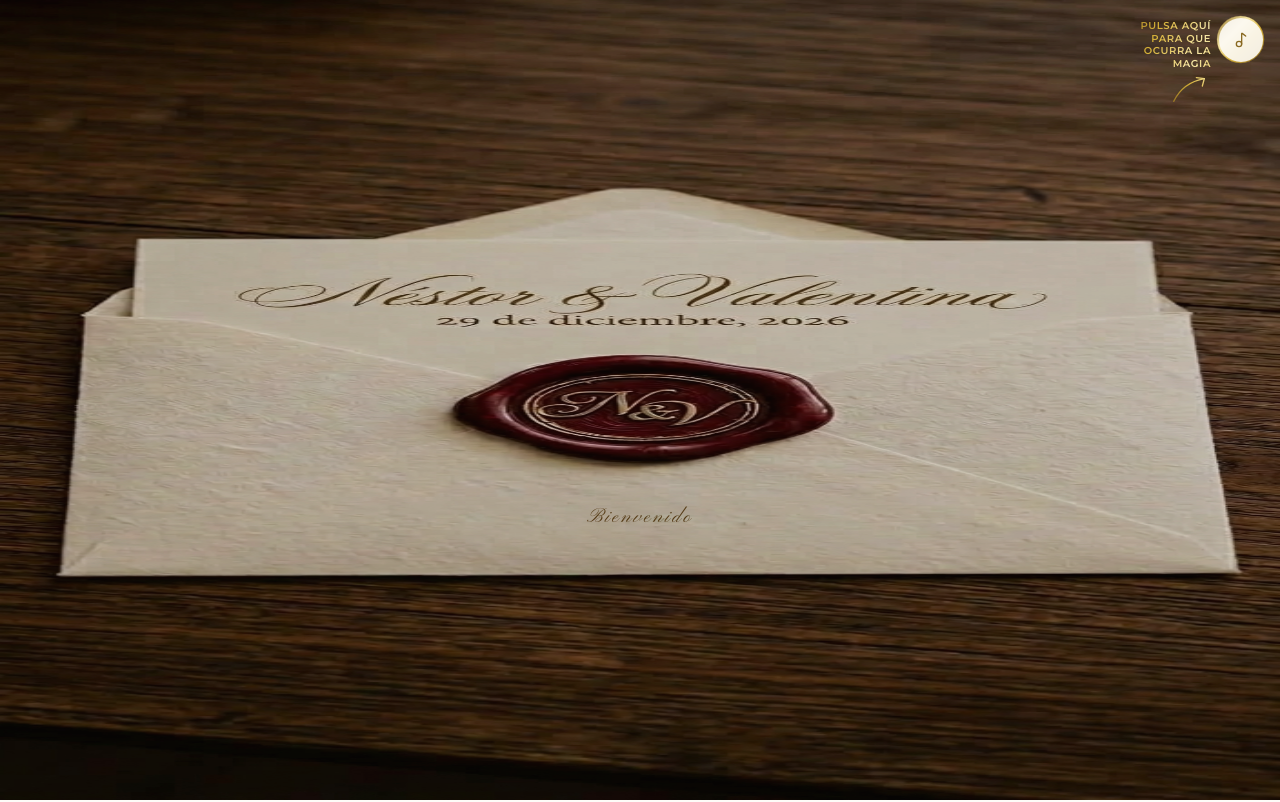
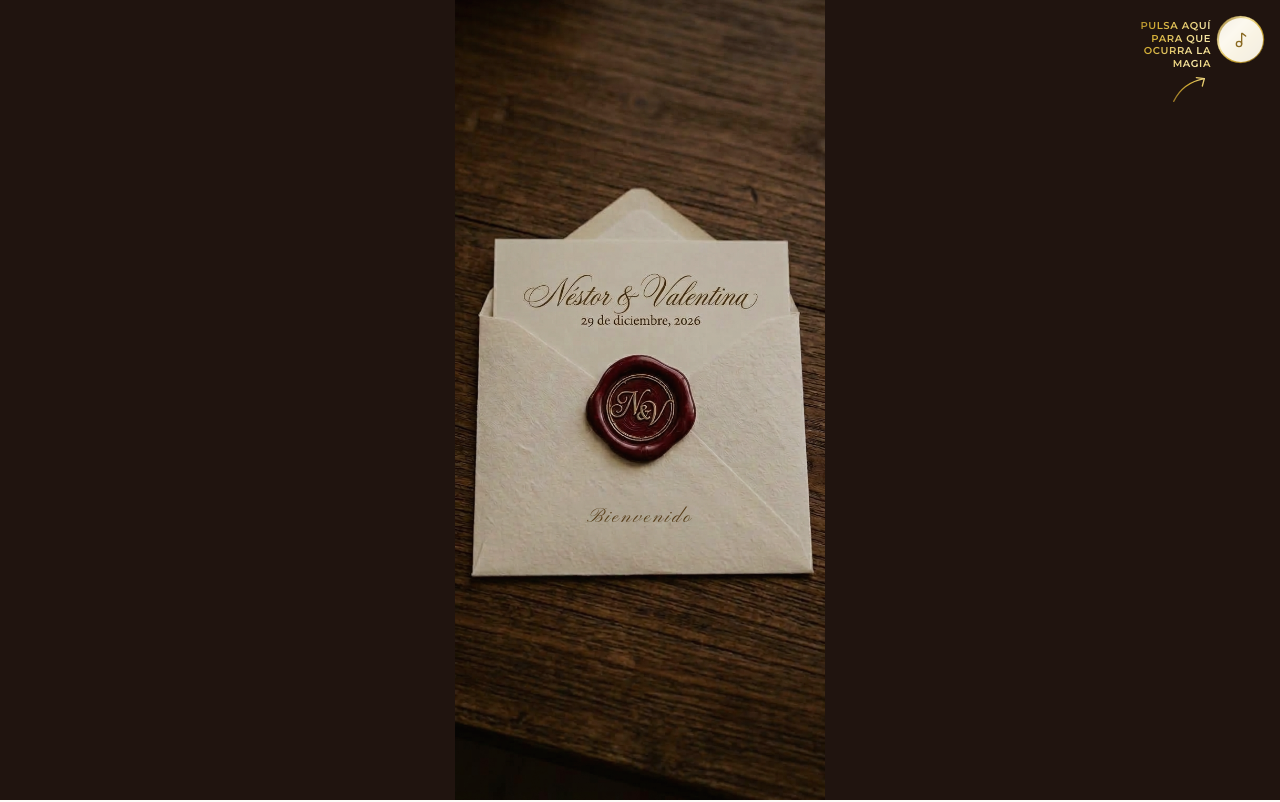
Before and after one commit to nestordqa/invitacion-boda, a Next.js app: page /v2 in a window 1280 px wide. Shown: the top 802 px of the page. Built offline with nearby package versions, Linux system fonts and the light colour scheme; no server answers.

Commit message:
fix: fixing portada

```diff
--- a/components/v2/Intro.tsx
+++ b/components/v2/Intro.tsx
@@ -17,14 +17,15 @@ export function Intro({ guest, showCta, onNavigateNext }: IntroProps) {
   const guestName = guest ? (guest.family ? `Flia. ${guest.name}` : guest.name) : "Bienvenido";
 
   return (
-    <section className="relative flex h-svh items-center justify-center overflow-hidden bg-[#21140f]">
+    <section className="relative flex min-h-svh items-center justify-center overflow-hidden bg-[#21140f]">
       <Image
         src="/letter/letter-4.jpg?v=2"
         alt="Sobre de invitación de boda de Néstor y Valentina"
-        fill
         priority
+        width={704}
+        height={1520}
         sizes="100vw"
-        className="object-fill"
+        className="absolute inset-0 h-full w-full object-contain object-center"
       />
       <div className="absolute inset-0 bg-[#21140f]/20" />
       <p className="pointer-events-none absolute left-1/2 top-[63%] z-10 w-[min(80%,20rem)] -translate-x-1/2 text-center text-[#553b16] font-(family-name:--font-pinyon) text-3xl font-medium tracking-[0.12em] sm:text-xl">
```
